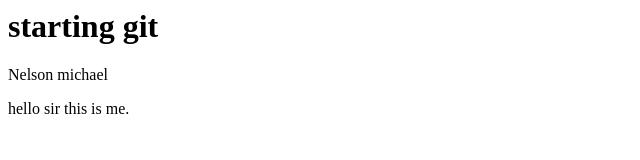
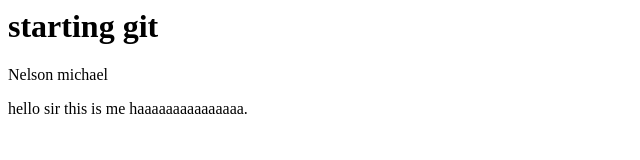
Before and after one commit to theSultan00/startingoutwithgit, a plain HTML site: page index.html in a window 1280 px wide. Shown: the whole page, without its empty margins (0-640 px from the left). Drawn offline with Linux system fonts and the light colour scheme.

Commit message:
Update index.html

```diff
--- a/index.html
+++ b/index.html
@@ -7,6 +7,6 @@
 <body>
     <h1>starting git</h1>
     <p>Nelson michael</p>
-    <p>hello sir this is me.</p>
+    <p>hello sir this is me haaaaaaaaaaaaaaa.</p>
 </body>
 </html>
```
